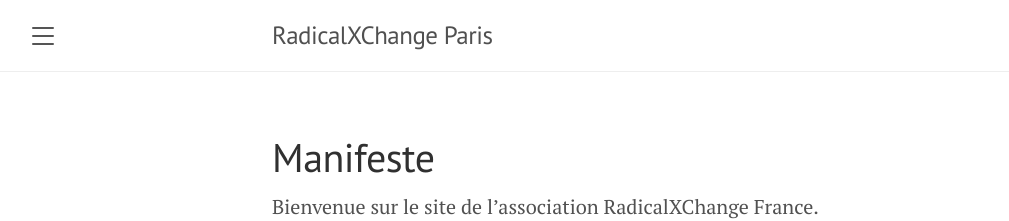
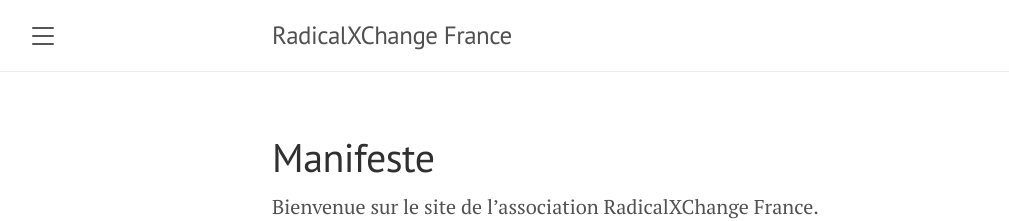
Before and after one commit to RadicalXChangeParis/radicalxchangeparis.github.io, a Jekyll site: the page built from manifeste.md, in a window 1280 px wide. Shown: the top 221 px of the page, without its empty margins (8-1017 px from the left). Built offline with Jekyll 4.4.1, drawn with Linux system fonts in a browser that asks for light colours.

Commit message:
let's be consistent and call ourselved france instead of paris

```diff
--- a/_config.yml
+++ b/_config.yml
@@ -1,5 +1,5 @@
 # Setup
-title:               RadicalXChange Paris
+title:               RadicalXChange France
 tagline:             ''
 description:         ''
 url:                 ''
```
